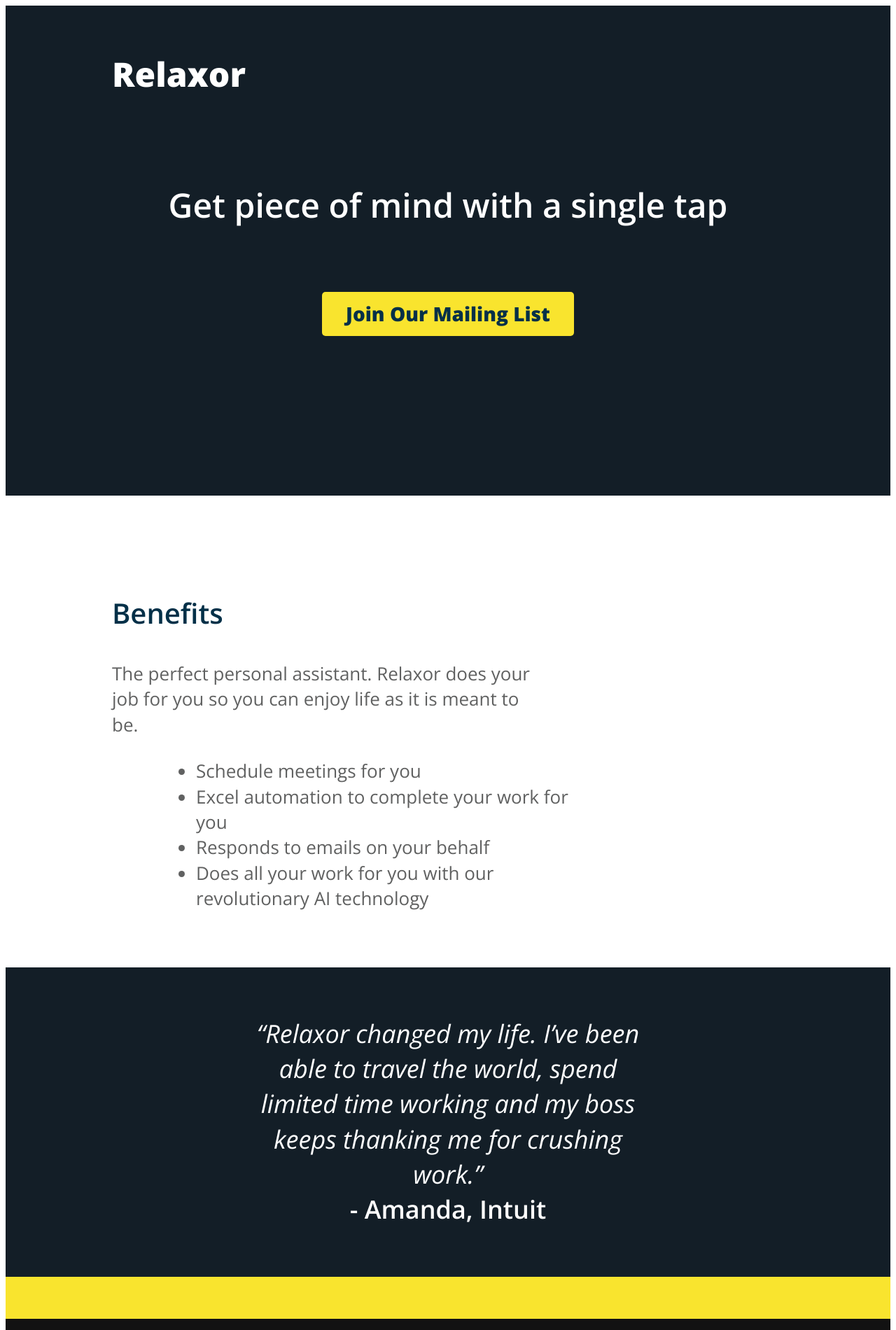
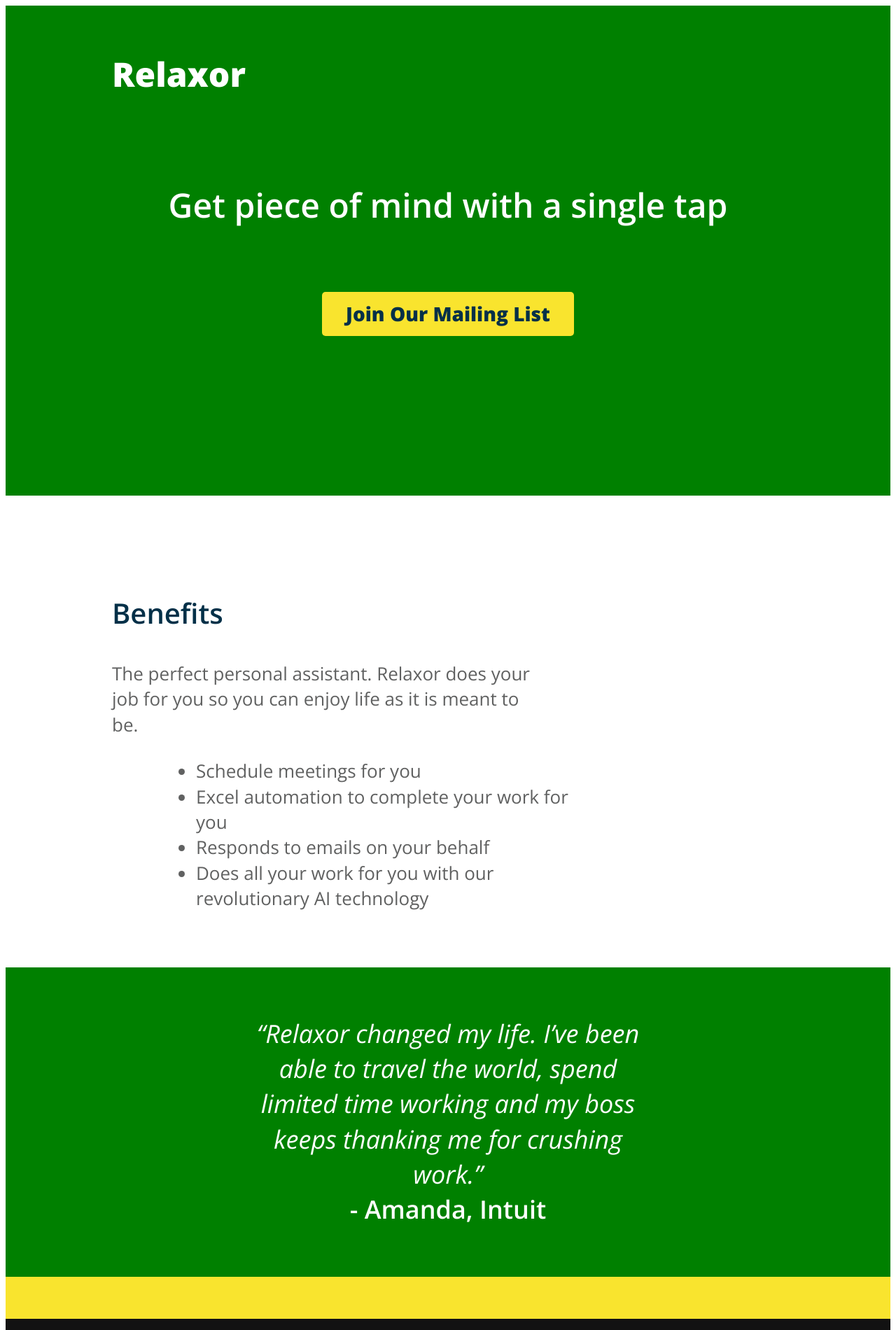
Before and after one commit to slie07/github-practice, a plain HTML site: page index.html in a window 1280 px wide. Shown: the top 1900 px of the page at 70% size. Drawn offline with nearby package versions, Linux system fonts and the light colour scheme; a script that the page names is missing.

Commit message:
greened it up

```diff
--- a/style.css
+++ b/style.css
@@ -75,7 +75,7 @@ a {
 
 header {
   height: 700px;
-  background-color: #131e27;
+  background-color: green;
   padding-top: 32px;
 }
 
@@ -124,7 +124,7 @@ h3 {
   margin: 30px 0 0 80px;
 }
 #testimonial {
-  background-color: #131e27;
+  background-color: green;
   padding: 70px 0 70px;
   color: #fff;
 }
```
